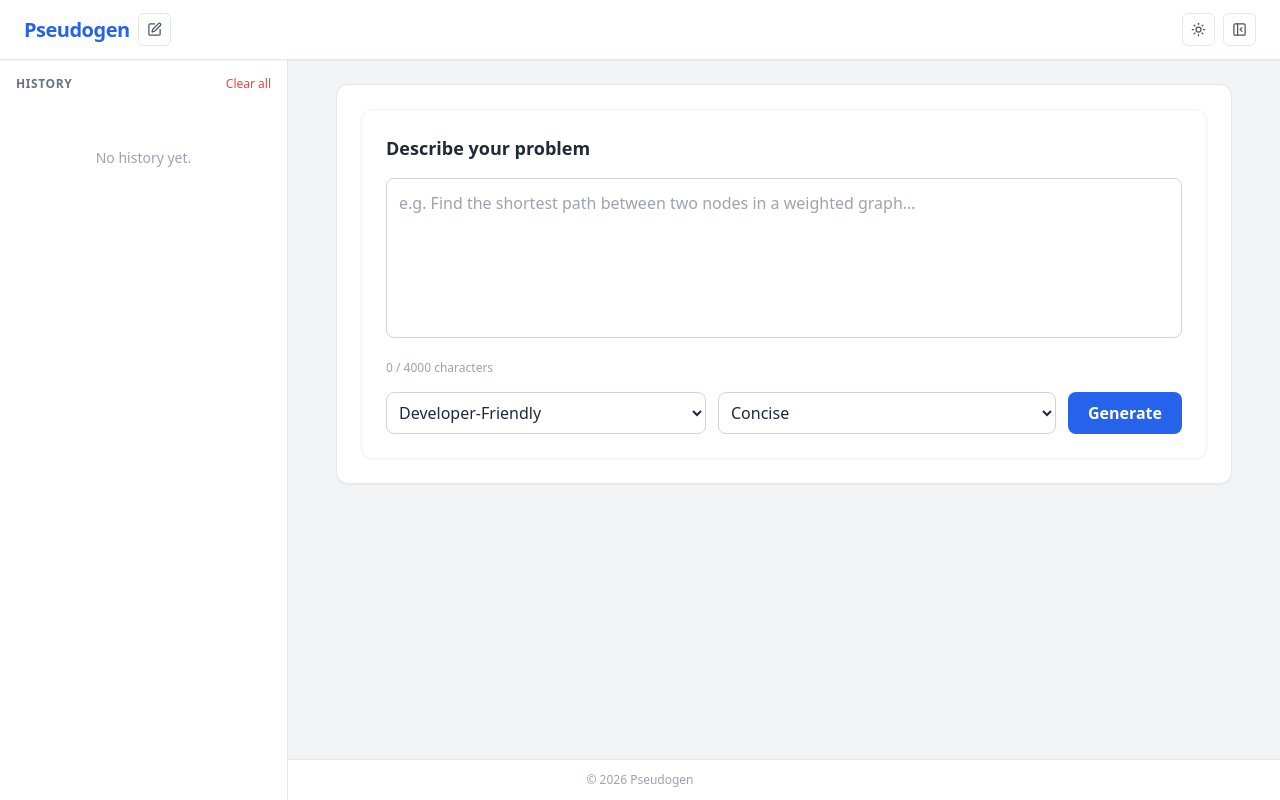
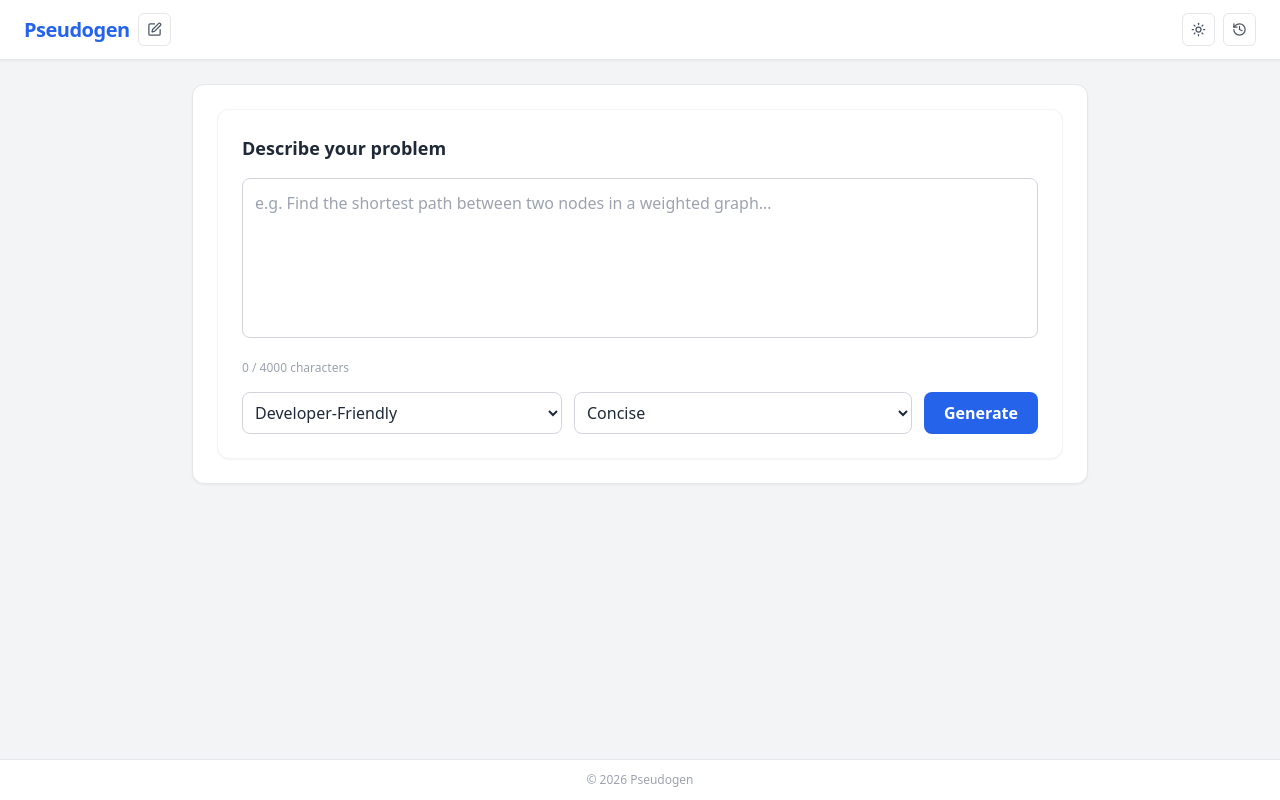
Before and after one commit to Zeetay1/pseudogen_v1, a React (Vite) app in the folder frontend/: page / in a window 1280 px wide. Built offline with nearby package versions, Linux system fonts and the light colour scheme; no server answers.

Commit message:
update history start state/icon

```diff
--- a/frontend/src/App.jsx
+++ b/frontend/src/App.jsx
@@ -1,5 +1,5 @@
 import React, { useState, useEffect, useCallback } from "react";
-import { Sun, Moon, PanelLeft, PanelLeftClose, SquarePen } from "lucide-react";
+import { Sun, Moon, History, SquarePen } from "lucide-react";
 import InputForm from "./components/InputForm";
 import OutputPanel from "./components/OutputPanel";
 import HistoryPanel from "./components/HistoryPanel";
@@ -24,7 +24,7 @@ export default function App() {
 
   const [output, setOutput] = useState("");
   const [isHistoryOpen, setIsHistoryOpen] = useState(() => {
-    return localStorage.getItem("pseudogen_history_open") !== "false";
+    return localStorage.getItem("pseudogen_history_open") === "true";
   });
   const [theme, setTheme] = useState(() => {
     const stored = localStorage.getItem("pseudogen_theme");
@@ -201,7 +201,7 @@ export default function App() {
               aria-label={isHistoryOpen ? "Hide history panel" : "Show history panel"}
               title={isHistoryOpen ? "Hide history panel" : "Show history panel"}
             >
-              {isHistoryOpen ? <PanelLeftClose size={15} /> : <PanelLeft size={15} />}
+              <History size={15} />
             </button>
           </div>
         </header>
```
